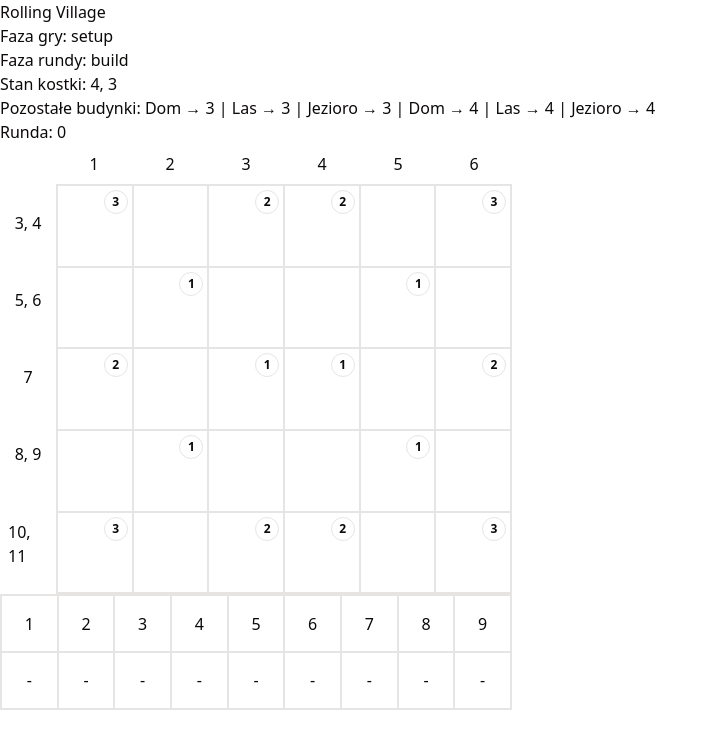
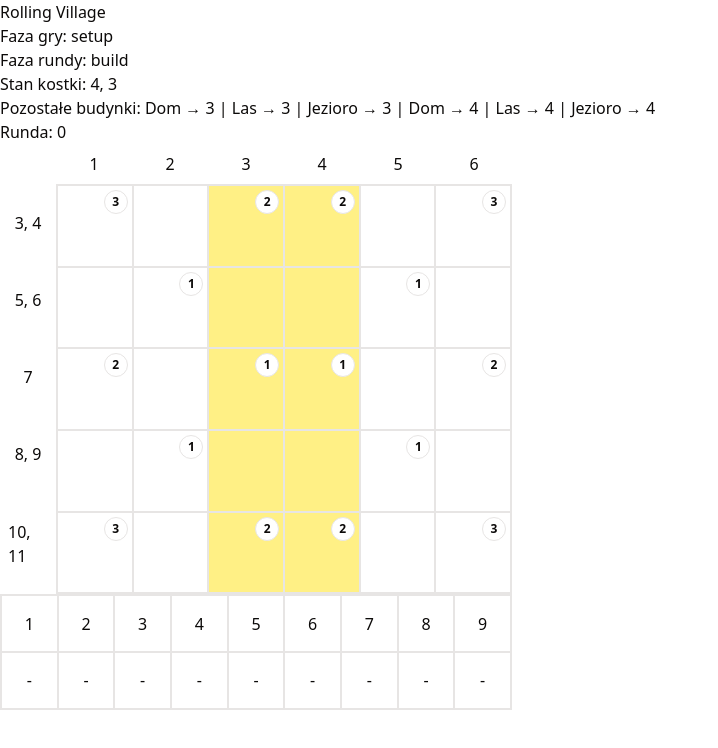
Before and after one commit to azizko1337/rolling-village-web-port, a Next.js app: page /game in a window 1280 px wide. Shown: the top 748 px of the page, without its empty margins (0-718 px from the left). Built offline with nearby package versions, Linux system fonts and the light colour scheme.

Commit message:
Added highlighting current column

```diff
--- a/src/components/Board/Board.tsx
+++ b/src/components/Board/Board.tsx
@@ -41,6 +41,7 @@ function Board(props: Props){
         return allowedBuildings;
     }
 
+
     return (
         <div className="flex w-full max-w-[512px]">
             <div className="flex flex-col px-2 pt-10">
--- a/src/components/Building/Cell.tsx
+++ b/src/components/Building/Cell.tsx
@@ -73,7 +73,7 @@ function Cell (props: Props) {
     const isBuildingAllowed = props.allowedBuildings.filter(building => building).length > 0 && !props.building;
 
     return (
-        <div className="relative aspect-[1] border bg-background">
+        <div className={clsx("relative aspect-[1] border bg-background", isBuildingAllowed && "bg-yellow-200")}>
             <button
                 className={clsx("w-full h-full relative", isBuildingAllowed && "cursor-pointer hover:bg-gray-200")}
                 disabled={!isBuildingAllowed}
```
